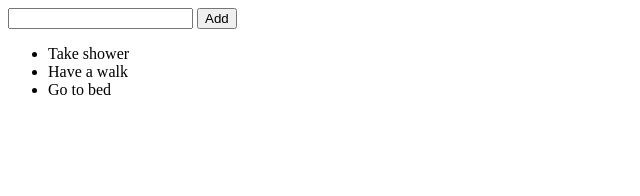
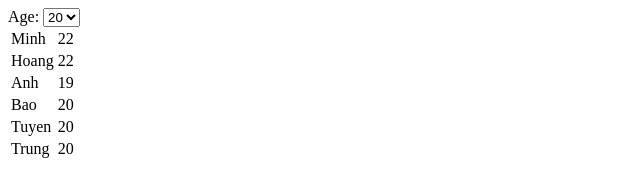
Before and after one commit to ctuyen/html, a plain HTML site: page 15-change-event/index.html in a window 1280 px wide. Shown: the whole page, without its empty margins (0-640 px from the left). Drawn offline with Linux system fonts and the light colour scheme.

Commit message:
changed code

```diff
--- a/15-change-event/index.html
+++ b/15-change-event/index.html
@@ -1,56 +1,54 @@
-<!-- $0.addEventListener (Observer design pattern)-->
-<!-- Design pattern, Observer design pattern -->
 <!DOCTYPE html>
 <html>
 <head>
-  <title>TODO list</title>
+    <title>Change event</title>
 </head>
 <body>
-  <input id="new-item" type="text" />
-  <button id="add-btn">Add</button>
-  <ul id="todo-list">
-    <!-- <li>Take shower</li>
-    <li>Have a walk</li>
-    <li>Go to bed</li> -->
-  </ul>
+    <span>Age:</span>
+
+    <select id="age-filter">
+        <option>20</option>
+        <option>22</option>
+        <option>19</option>
+    </select>
+
+    <table id="student-table">
+    </table>
 
     <script type="text/javascript">
-    var todoList = [
-      'Take shower',
-      'Have a walk',
-      'Go to bed'
+        var students = [
+            {name: "Minh", age: 22},
+            {name: "Hoang", age: 22},
+            {name: "Anh", age: 19},
+            {name: "Bao", age: 20},
+            {name: "Tuyen", age: 20},
+            {name: "Trung", age: 20}
         ];
 
-    var addBtn = document.getElementById('add-btn');
-    // addBtn.onclick = addItem;
-    // cach lam khac:
-    addBtn.addEventListener('click', addItem);
-    addBtn.addEventListener('click', function() {
-        console.log('add button is clicked');
-    }); // anonymous function
-    // addBtn triggers a click event
-    // a click eVent is triggered
-    // event listener
+        var ageFilter = document.getElementById('age-filter');
+        ageFilter.addEventListener('change', onAgeFilterChange);
 
-    function addItem() {
-      // get value of the input
-      var input = document.getElementById('new-item');
-      var newItem = input.value;
-      // add to todoList array
-      todoList.push(newItem);
-      // re-render
-      render();
-      // clear input
-      input.value = '';
+        function onAgeFilterChange() {
+            // get current value of the select
+            var selectedAge = parseInt(ageFilter.value);
+            // filter the student list by the selected value
+            var filteredStudents = students.filter(function(student) {
+                    return student.age === selectedAge;
+            });
+            // render
+            render(filteredStudents);
         }
-    function render() {
-      var htmlList = document.getElementById('todo-list');
-      var content = todoList.map(function(item) {
-        return '<li>' + item + '</li>';
+
+
+        function render(students) {
+            var studentTable = document.getElementById('student-table');
+            var content = students.map(function(student) {
+                return '<tr><td>' + student.name + '</td><td>' + student.age + '</td></tr>';
             });
-      htmlList.innerHTML = content.join('');
+            studentTable.innerHTML = content.join('');
         }
-    render();
+
+        render(students);
     </script>
 </body>
 </html>
```
Also changed, not shown: 16-localStorage/index.html (+9 -1 lines). Lines whose indentation alone changed are shown as unchanged.
